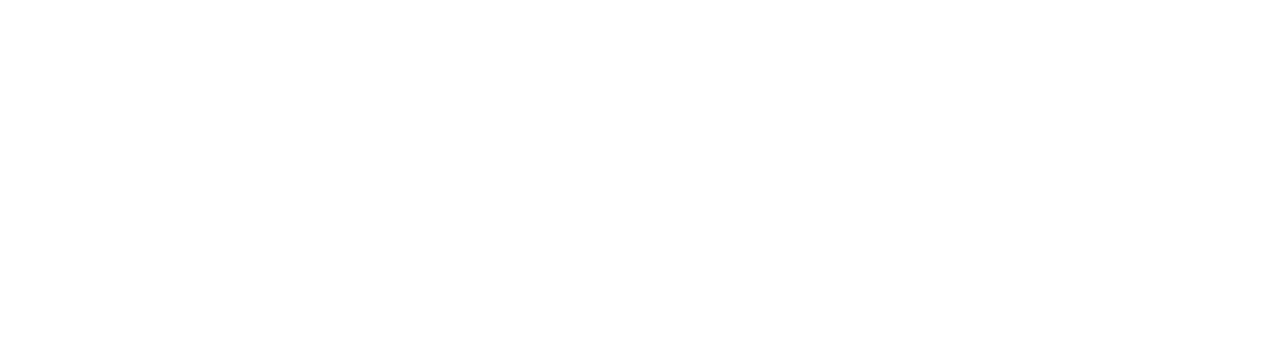
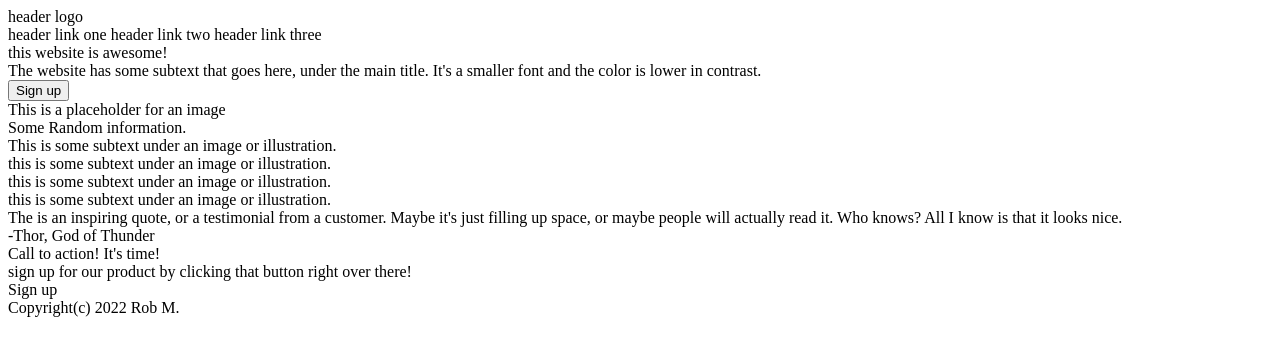
Before and after one commit to Rob-MacD/top-project-2, a plain HTML site: page index.html in a window 1280 px wide. Drawn offline with Linux system fonts and the light colour scheme.

Commit message:
content largely complete (still needs classes)

```diff
--- a/index.html
+++ b/index.html
@@ -7,6 +7,29 @@
     <title>TOP Project 2</title>
   </head>
   <body>
-    <p></p>
+    <div>header logo</div>
+    <div>header link one header link two header link three</div>
+    <div>this website is awesome!</div>
+    <div>
+      The website has some subtext that goes here, under the main title. It's a
+      smaller font and the color is lower in contrast.
+    </div>
+    <button>Sign up</button>
+    <div>This is a placeholder for an image</div>
+    <div>Some Random information.</div>
+    <div>This is some subtext under an image or illustration.</div>
+    <div>this is some subtext under an image or illustration.</div>
+    <div>this is some subtext under an image or illustration.</div>
+    <div>this is some subtext under an image or illustration.</div>
+    <div>
+      The is an inspiring quote, or a testimonial from a customer. Maybe it's
+      just filling up space, or maybe people will actually read it. Who knows?
+      All I know is that it looks nice.
+    </div>
+    <div>-Thor, God of Thunder</div>
+    <div>Call to action! It's time!</div>
+    <div>sign up for our product by clicking that button right over there!</div>
+    <div>Sign up</div>
+    <div>Copyright(c) 2022 Rob M.</div>
   </body>
 </html>
```
